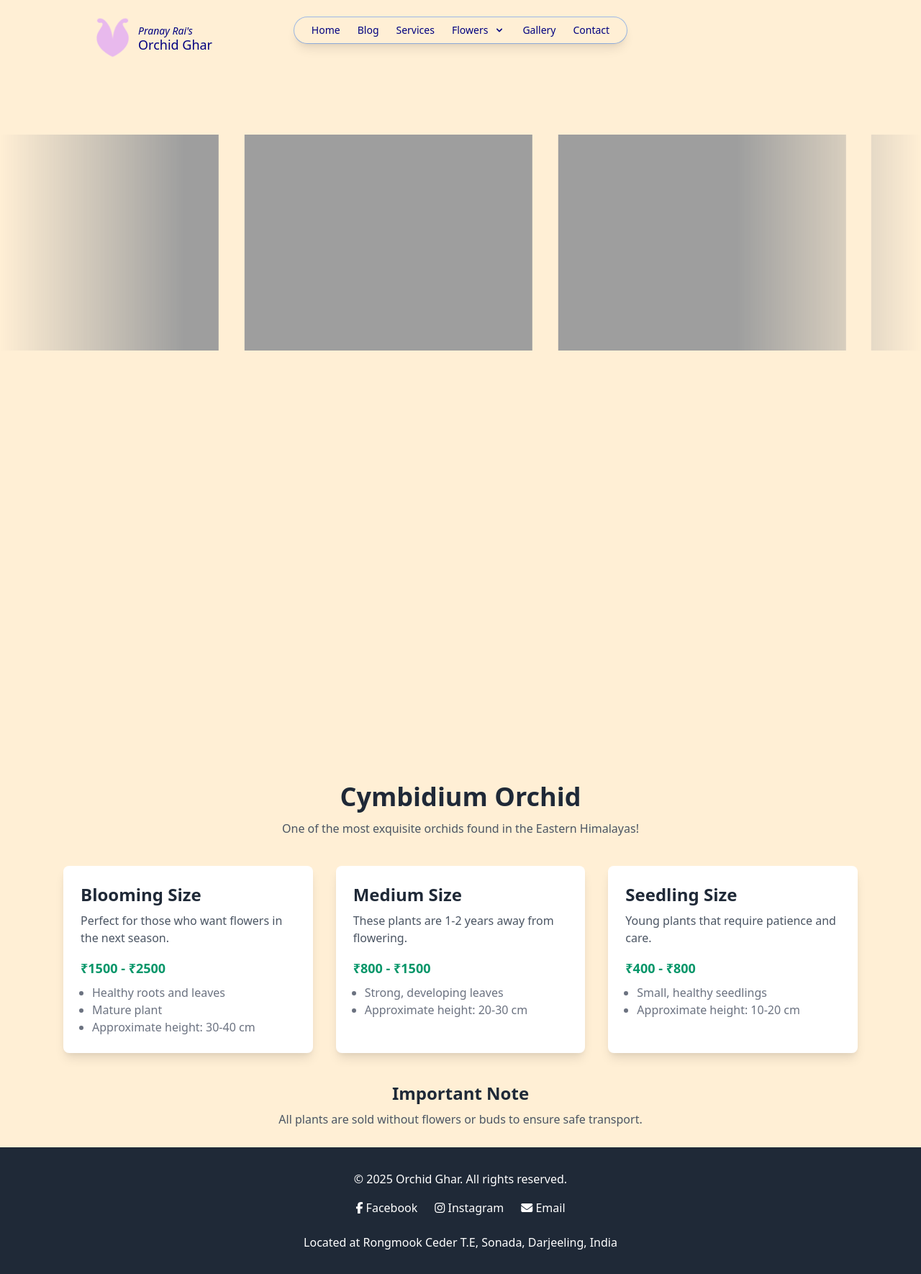
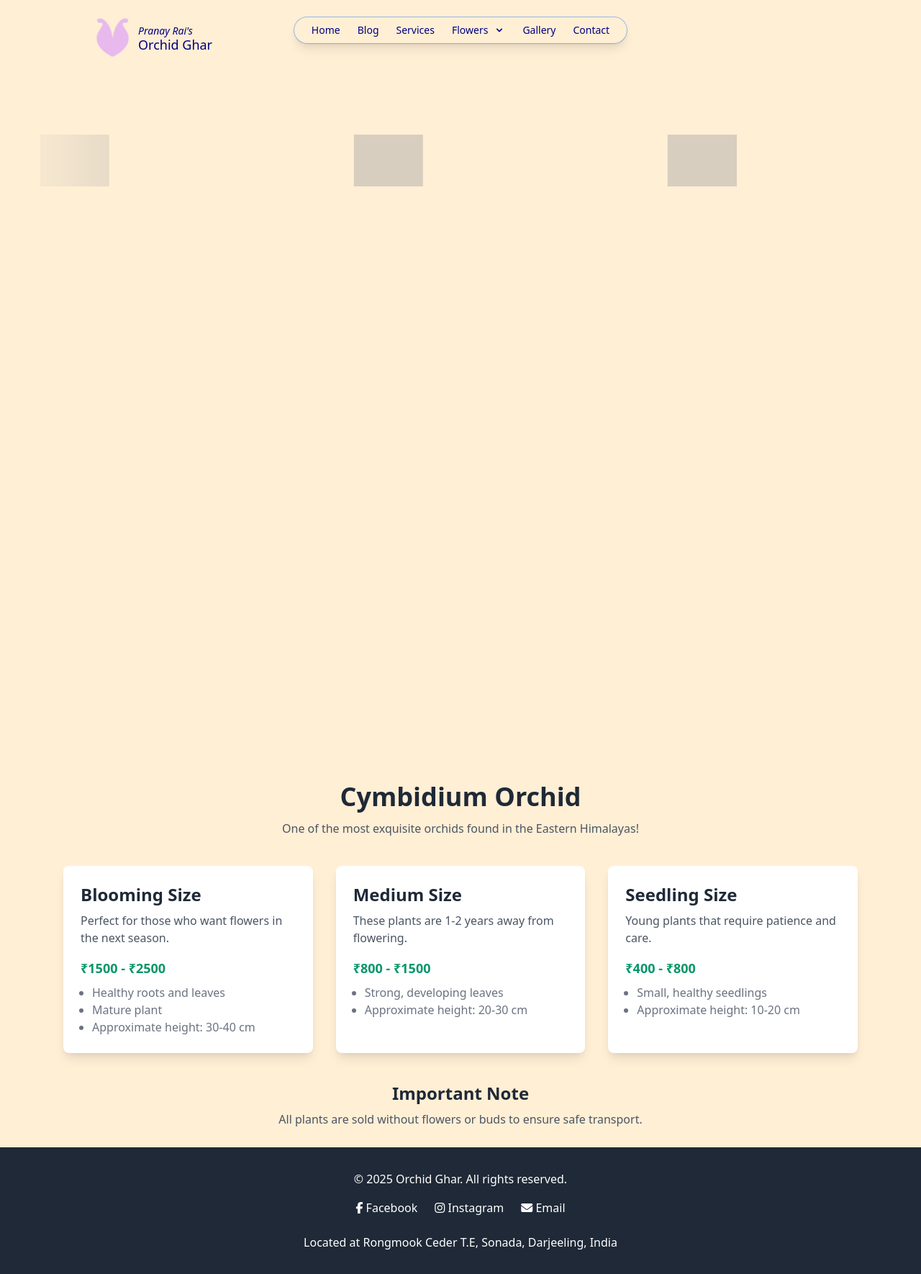
Before and after one commit to OrchidGhar/orchidghar.github.io, a Jekyll site: the page built from _flowers/cymbidium-orchid.html, in a window 1280 px wide. Shown: the whole page at 72% size. Built offline with Jekyll 4.4.1, drawn with Linux system fonts in a browser that asks for light colours; nearby versions of some CDN libraries.

Commit message:
marquee.css updated

```diff
--- a/assets/css/marquee.css
+++ b/assets/css/marquee.css
@@ -7,6 +7,7 @@
     --duration: 60s;
     --scroll-start: 0;
     --scroll-end: calc(-100% - var(--gap));
+    --imgsize: 6rem;
   }
 
   @media (prefers-color-scheme: dark) {
@@ -184,7 +185,11 @@
   .toggle--vertical svg {
     transform: translate(-50%, -50%) rotate(-90deg);
   }
-
+  .marquee-img {
+    width: var(--imgsize);
+    height: auto;
+    opacity: 0.4; /* Reduce intensity */
+  }
   @keyframes fade {
     to {
       opacity: 0;
```
